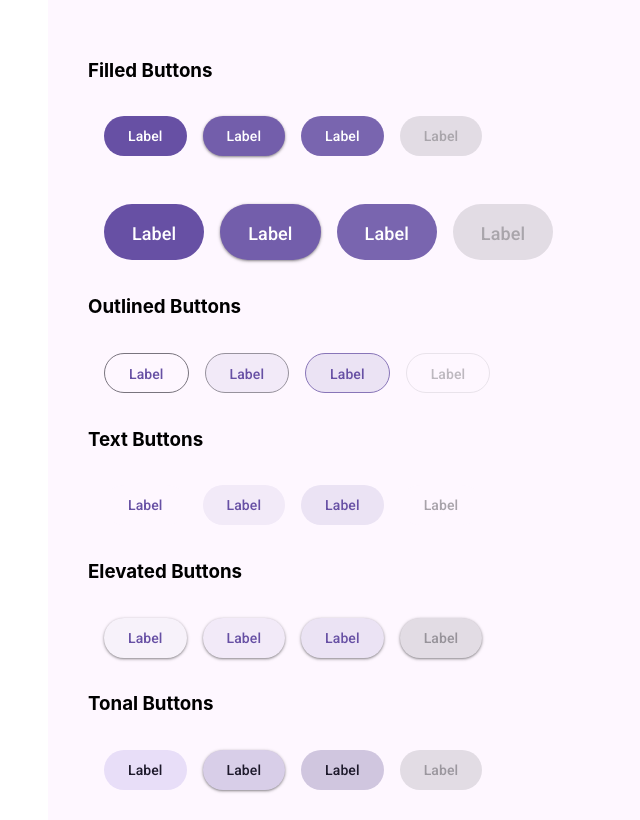
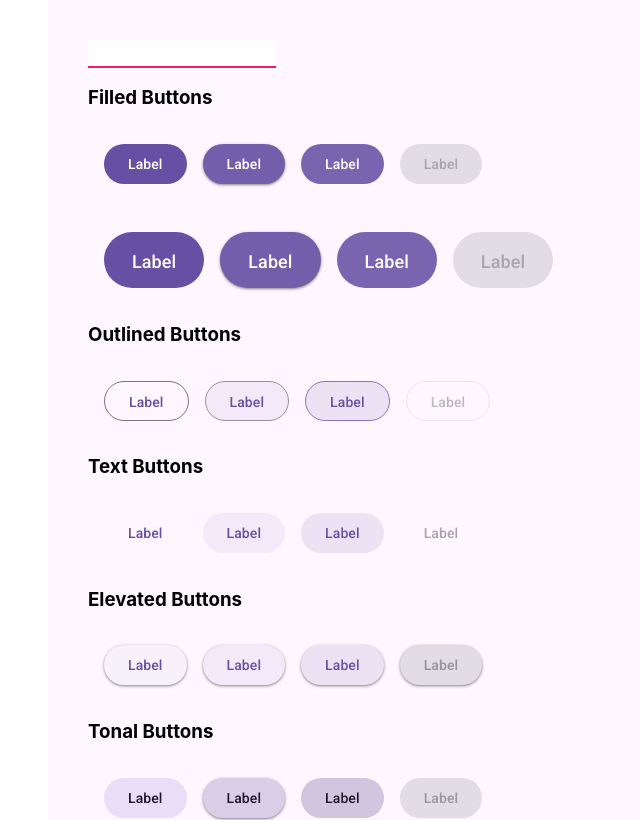
Before and after one commit to turovetsss/ToDo-List, a React (Create React App) app: page / in a window 1280 px wide. Shown: the top 820 px of the page, without its empty margins (277-917 px from the left). Built offline with nearby package versions, Linux system fonts and the light colour scheme.

Commit message:
create input

```diff
--- a/src/app.jsx
+++ b/src/app.jsx
@@ -1,7 +1,7 @@
 import React, { useMemo, useState } from 'react';
 import { nanoid } from 'nanoid';
 
-import { Button, FilterButton, Form, Todo } from './components';
+import { Button, FilterButton, Form, Input, Todo } from './components';
 
 import './app.css';
 
@@ -75,6 +75,7 @@ export const App = props => {
 
     return (
         <div className='todoapp stack-large'>
+            <Input type='text' value='text' className='input--filled-hover'></Input>
             <h3>Filled Buttons</h3>
             <div className='buttons'>
                 <Button>Label</Button>
--- a/src/components/index.js
+++ b/src/components/index.js
@@ -2,3 +2,4 @@ export * from './filter-button';
 export * from './form';
 export * from './todo';
 export * from './button';
+export * from './input';
--- /dev/null
+++ b/src/components/input/index.js
@@ -0,0 +1 @@
+export * from './input';
--- /dev/null
+++ b/src/components/input/input.css
@@ -0,0 +1,13 @@
+.input[type='text']{
+  appearance: none;
+	border: none;
+	outline: none;
+	border-bottom: .2em solid #E91E63;
+	background: rgba(#E91E63, .2);
+	border-radius: .2em .2em 0 0;
+	padding: .4em;
+	color: #E91E63;
+  &:focused:not(:disabled) {
+    border-bottom: .2em solid rgba(rgb(185, 185, 69)9, 171, 94);
+  }
+}
--- /dev/null
+++ b/src/components/input/input.jsx
@@ -0,0 +1,15 @@
+import React, { useMemo } from 'react';
+
+import './input.css';
+
+export const Input = props => {
+    const { children, type = 'input', disabled, view = 'filled', size = 'm' } = props;
+
+    const className = useMemo(() => ['input', `input--${view}`, `input--size-${size}`, props.className].join(' '), [props.className]);
+
+    return (
+        <input className={className} type={type} disabled={disabled}>
+            {children}
+        </input>
+    );
+};
```
Also changed, not shown: src/components/hookform/hookforms.jsx (added).
